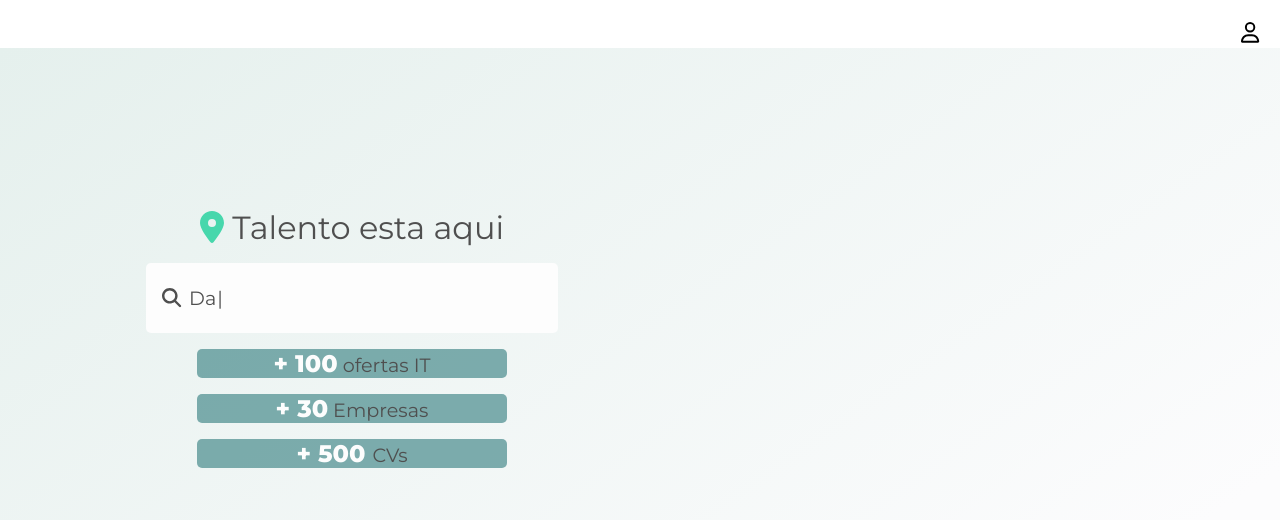
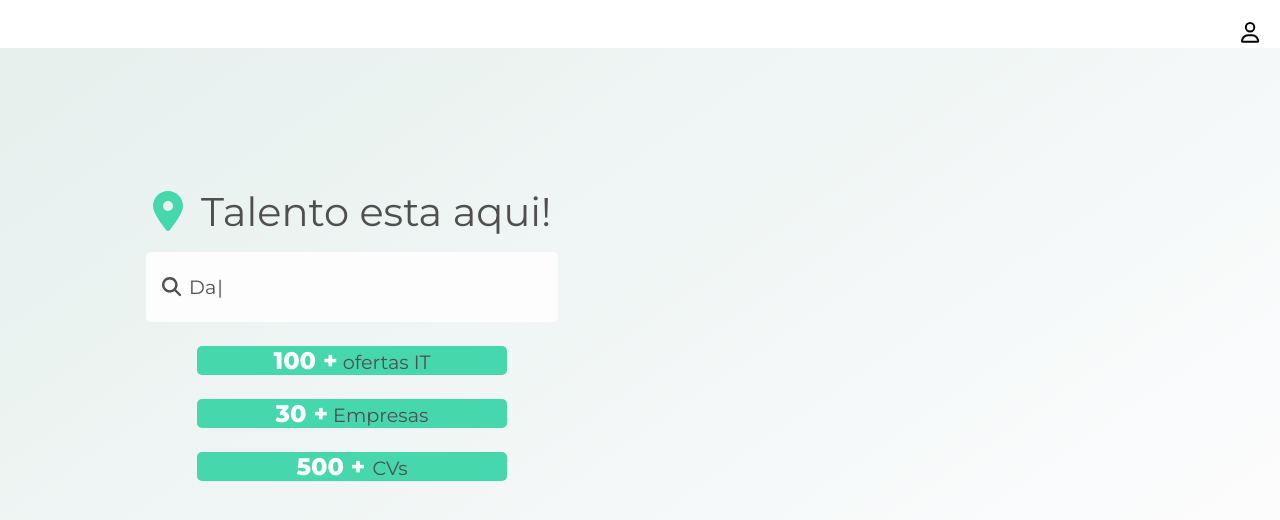
Before and after one commit to cod3spac3Academy/Team-Edition-11, a React (Create React App) app in the folder frontend/: page / in a window 1280 px wide. Shown: the top 520 px of the page. Built offline with nearby package versions, Linux system fonts and the light colour scheme.

Commit message:
add animation

```diff
--- a/frontend/src/components/Home.js
+++ b/frontend/src/components/Home.js
@@ -15,14 +15,25 @@ import { useState } from "react";
 const Home = () => {
   const [apearNotification, setApearNotification] = useState("");
   const [apearCandidates, setApearCandidates] = useState("");
-  const professions = [];
+  const [apearInfoBox1, setApearInfoBox1] = useState("");
+  const [apearInfoBox2, setApearInfoBox2] = useState("");
+  const [apearInfoBox3, setApearInfoBox3] = useState("");
 
   setTimeout(() => {
+    setApearInfoBox1("fadeInLeft");
+  }, 1800);
+  setTimeout(() => {
+    setApearInfoBox2("apear");
+  }, 2800);
+  setTimeout(() => {
+    setApearInfoBox3("apear");
+  }, 3800);
+  setTimeout(() => {
     setApearNotification("apear");
-  }, 2000);
+  }, 4300);
   setTimeout(() => {
     setApearCandidates("apear");
-  }, 3000);
+  }, 4800);
 
   return (
     <>
@@ -31,14 +42,12 @@ const Home = () => {
 
         <div className={classes["main-container"]}>
           <div className={classes["content-container"]}>
-            <div className={classes["texto"]}>
-              <p>
-                {" "}
+            <div className={classes["text"]}>
+              <p className={classes["inner-text"]}>
                 <FontAwesomeIcon
                   icon={faLocationDot}
                   className={classes["icon-location"]}
-                />{" "}
-                Talento esta aqui
+                /> Talento esta aqui!
               </p>
               <div className={classes["typing-box"]}>
                 <FontAwesomeIcon icon={faMagnifyingGlass} />
@@ -57,14 +66,32 @@ const Home = () => {
                   }}
                 />
               </div>
-              <div className={classes["info-box"]}>
-                <span className={classes.number}>+ 100</span> ofertas IT
+              <div
+                className={
+                  !apearInfoBox1
+                    ? classes.opaque
+                    : `${classes["info-box"]} ${classes[apearInfoBox1]}`
+                }
+              >
+                <span className={classes.number}>100 +</span> ofertas IT
               </div>
-              <div className={classes["info-box"]}>
-                <span className={classes.number}>+ 30</span> Empresas
+              <div
+                className={
+                  !apearInfoBox2
+                    ? classes.opaque
+                    : `${classes["info-box"]} ${classes[apearInfoBox2]}`
+                }
+              >
+                <span className={classes.number}>30 +</span> Empresas
               </div>
-              <div className={classes["info-box"]}>
-                <span className={classes.number}>+ 500 </span> CVs
+              <div
+                className={
+                  !apearInfoBox3
+                    ? classes.opaque
+                    : `${classes["info-box"]} ${classes[apearInfoBox3]}`
+                }
+              >
+                <span className={classes.number}>500 + </span> CVs
               </div>
             </div>
           </div>
--- a/frontend/src/components/forms/LoginForm.js
+++ b/frontend/src/components/forms/LoginForm.js
@@ -27,7 +27,7 @@ const LoginForm = () => {
   const handleLogin = async (e) => {
     e.preventDefault();
     const response = await ApiRequest.login(loggedUser);
-    if (response === "Failed to fetch") {
+    if (response.message === "Failed to fetch") {
       setErrMsg("Conection error. Please reload the app");
       succesfullLogin(false);
     }
--- a/frontend/src/components/modules/Home.module.css
+++ b/frontend/src/components/modules/Home.module.css
@@ -18,6 +18,9 @@
   justify-content: center;
   align-items: center;
   margin-top: 5rem;
+  animation-name: fadeInUp;
+  animation-duration: 1s;
+
 }
 .figure-image img {
   height: 200px;
@@ -110,12 +113,27 @@
 .candidates img {
   height: 35px;
 }
+
+.opaque {
+  opacity: 0;
+}
 @keyframes apear {
   0% {
     opacity: 0;
   }
   100% {
     opacity: 1;
+  }
+}
+
+@keyframes fadeInUp {
+  0% {
+    opacity: 0;
+    transform: translateY(70px);
+  }
+  100% {
+    opacity: 1;
+    transform: translateY(0px);
   }
 }
 @keyframes fadeInLeft {
@@ -147,15 +165,19 @@
   animation-name: fadeInRight;
 }
 
-.texto {
+.text {
   padding: 1.5rem;
   font-size: 2rem;
   width: 100%;
   margin: 0 auto;
 }
-.texto .icon-location {
+.text .icon-location {
   color: var(--green);
+  margin-right: .5rem;
 }
+
+
+
 
 .typing-box {
   background-color: var(--white);
@@ -178,10 +200,11 @@
 .info-box{
 text-align: center;
 font-size: 1.2rem;
-background-color: #2c7a7b98;
+/* background-color: #2c7a7b98; */
+background-color: var(--green);
 border-radius: 5px;
 width: 60%;
-margin: 1rem auto;
+margin: 1.5rem auto;
 }
 
 .number {
@@ -200,9 +223,10 @@ margin: 1rem auto;
     width: 45%;
     max-width: 500px;
   }
-  .texto {
+  .text {
     width: 80%;
     text-align: center;
+    font-size: 2.5rem;
   }
   .typing-box {
     width: 80%;
```
